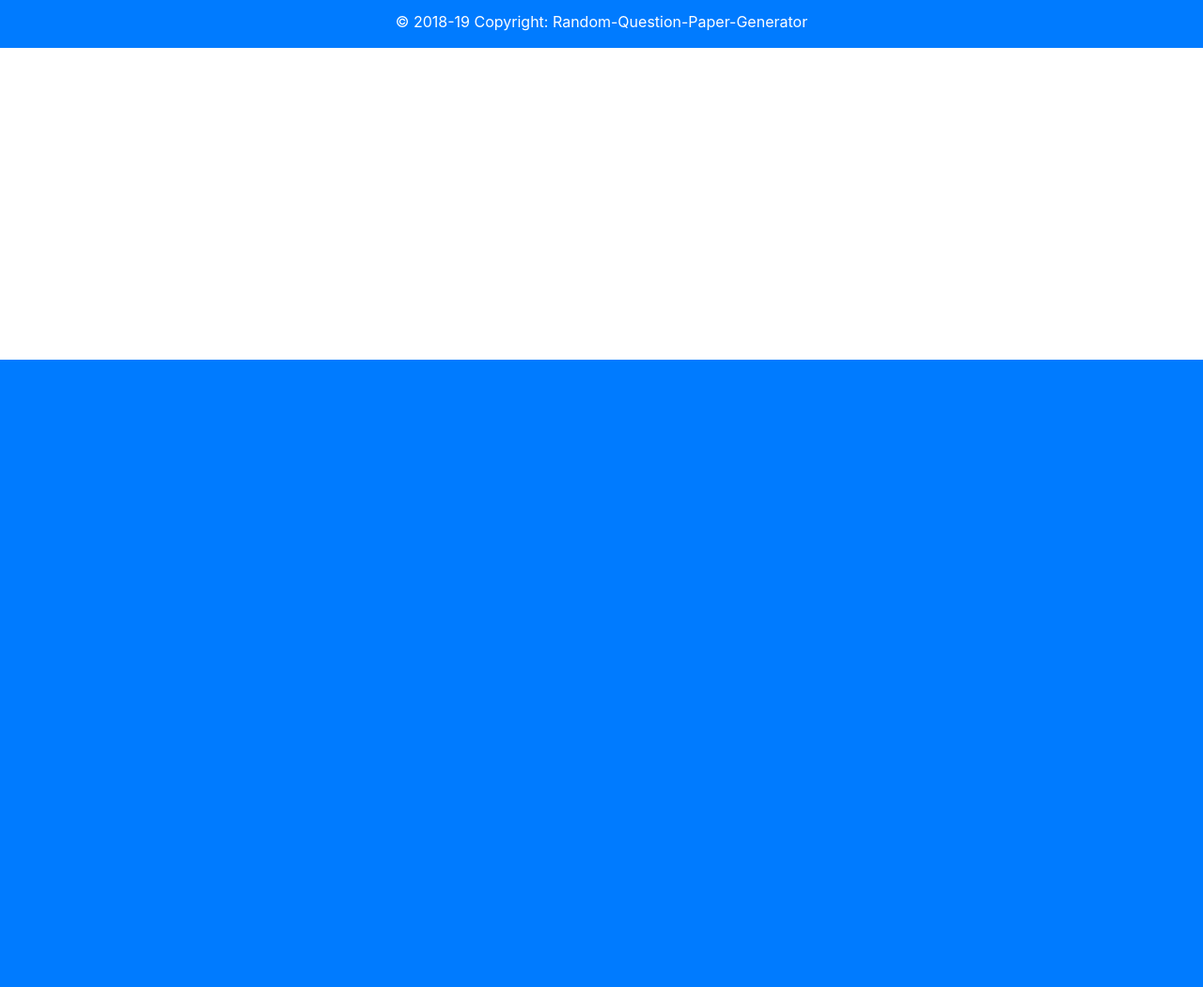
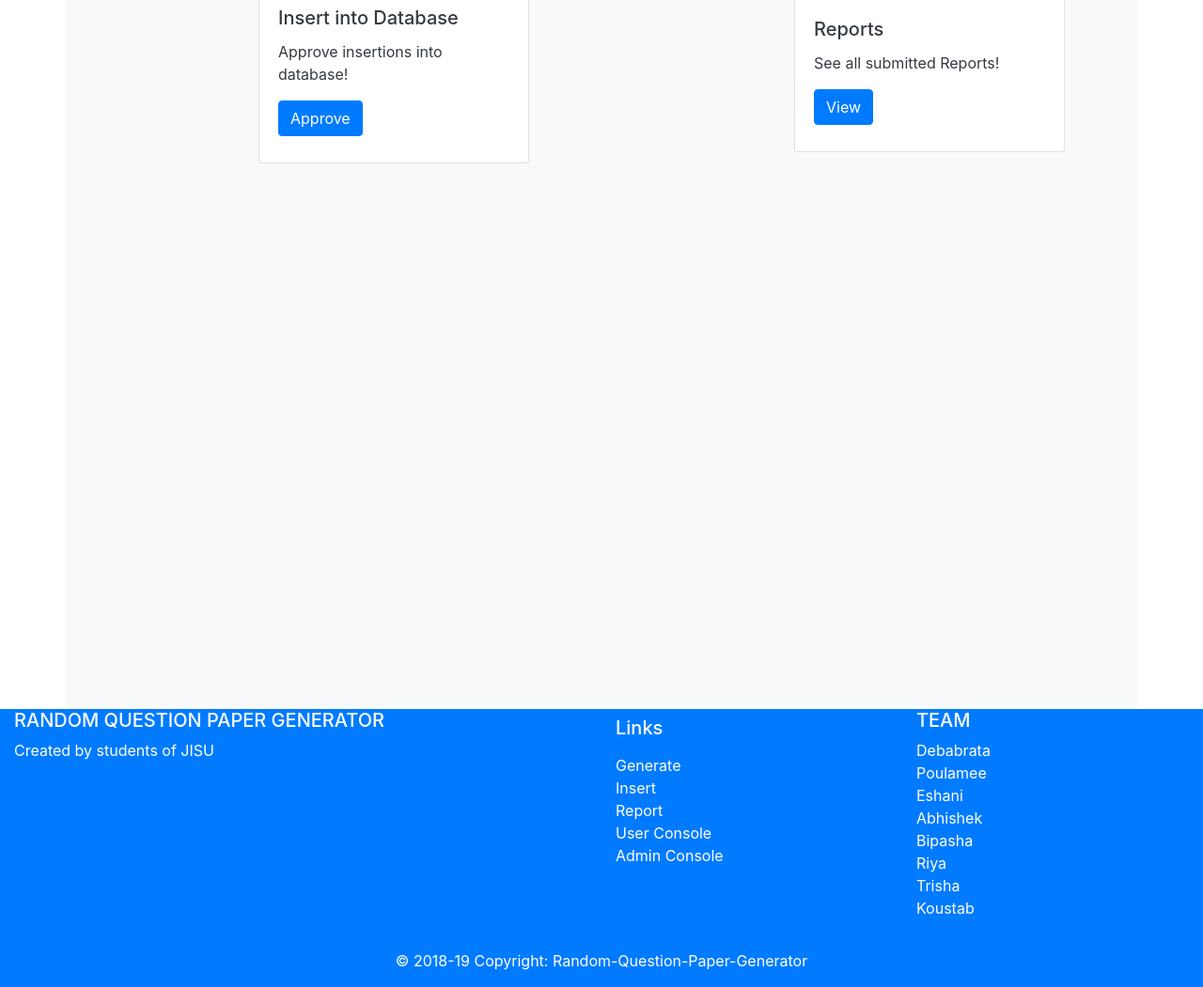
Before and after one commit to D-Bhatta/Random-Question-Paper-Generator, a PHP site: page /consoleAdmin.php in a window 1280 px wide. Shown: the part 417-1468 px from the top of the page at 94% size. Before the commit the page ends 800 px from the top, so only its background shows below. Run offline with PHP 8.4, Linux system fonts and the light colour scheme; some libraries are stand-ins or nearby versions; some web fonts are replaced.

Commit message:
Add Admin Console and Add subject history to subject list

```diff
--- a/webpages/consoleAdmin.php
+++ b/webpages/consoleAdmin.php
@@ -1,2 +1,28 @@
 <?php include("header.php"); ?>
+<div class="container bg-light text-dark pt-3" style="overflow:auto;min-height:1000px;">
+
+    <div class="row">
+        <div class="col-2 mx-auto my-auto">
+            <div class="card" style="width: 18rem;">
+                <a href="consoleInsert.php"><img class="card-img-top" src="../images/approve.png" alt="Card image cap"></a>
+                <div class="card-body mb-2">
+                    <h5 class="card-title">Insert into Database</h5>
+                    <p class="card-text">Approve insertions into database!</p>
+                    <a href="consoleInsert.php" class="btn btn-primary">Approve</a>
+                </div>
+            </div>
+        </div>
+        <div class="col-2 mx-auto my-auto">
+            <div class="card" style="width: 18rem;">
+                <a href="consoleReport.php"><img class="card-img-top" src="../images/reports.png" alt="Card image cap"></a>
+                <div class="card-body mb-2">
+                    <h5 class="card-title">Reports</h5>
+                    <p class="card-text">See all submitted Reports!</p>
+                    <a href="consoleReport.php" class="btn btn-primary">View</a>
+                </div>
+            </div>
+        </div>
+    </div>
+</div>
+
 <?php include("footer.php"); ?>
--- a/webpages/consoleUser.php
+++ b/webpages/consoleUser.php
@@ -36,7 +36,7 @@
                 </div>
                 <div class="col-2 mx-auto my-auto">
                         <div class="card" style="width: 18rem;">
-                            <a href="report.php"><img class="card-img-top" src="../images/curve.gif" alt="Card image cap"></a>
+                            <a href="report.php"><img class="card-img-top" src="../images/curve.jpg" alt="Card image cap"></a>
                             <div class="card-body mb-2">
                                 <h5 class="card-title">Report</h5>
                                 <p class="card-text">Submit a report on the statistics of your exam!</p>
--- a/webpages/genqpaper.php
+++ b/webpages/genqpaper.php
@@ -10,7 +10,7 @@
             <select id = "subject" name="subject" class="form-control">
                 <option value="economics">Economics</option>
                 <option value="government">Government</option>
-                <option value="Sub3">Sub3</option>
+                <option value="history">History</option>
                 <option value="Sub4">Sub4</option>
                 <!--Add more subjects-->
             </select>
--- a/webpages/index.php
+++ b/webpages/index.php
@@ -45,7 +45,7 @@
                     </div>
             </div>
             <div class="carousel-item">
-                    <img class="d-block w-100" src="../images/curve.gif" alt="">
+                    <img class="d-block w-100" src="../images/curve.jpg" alt="">
                     <div class="carousel-caption d-none d-md-block">
                             <h5>Report</h5>
                             <p>Submit statistics!</p>
@@ -123,7 +123,7 @@
                 </div>
                 <div class="col-2 mx-auto">
                         <div class="card" style="width: 18rem;">
-                            <a href="report.php"><img class="card-img-top" src="../images/curve.gif" alt="Card image cap"></a>
+                            <a href="report.php"><img class="card-img-top" src="../images/curve.jpg" alt="Card image cap"></a>
                             <div class="card-body mb-2">
                                 <h5 class="card-title">Report</h5>
                                 <p class="card-text">Submit a report on the statistics of your exam!</p>
--- a/webpages/insqs.php
+++ b/webpages/insqs.php
@@ -1,7 +1,7 @@
 <?php include("header.php"); ?>
 <body>
 
-<div class="container">
+<div class="container" style="overflow:auto;min-height:1000px;">
   <h2>Insert Questions</h2>
   <form name="frminsqs" action="insqs_verify.php" method="post">
     <div class="form-group">
@@ -45,7 +45,7 @@
       <select id = "subject" name="subject" class="form-control">
         <option value="economics">Economics</option>
         <option value="government">Government</option>
-        <option value="Sub3">Sub3</option>
+        <option value="history">History</option>
         <option value="Sub4">Sub4</option>
         <!--Add more subjects-->
       </select>
@@ -53,4 +53,5 @@
     <button type="reset"  class="btn btn-primary" value="reset">Reset</button>
   </form>
 </div>
+</div>
 <?php include("footer.php"); ?>
```
Also changed, not shown: images/curve.gif (deleted).
